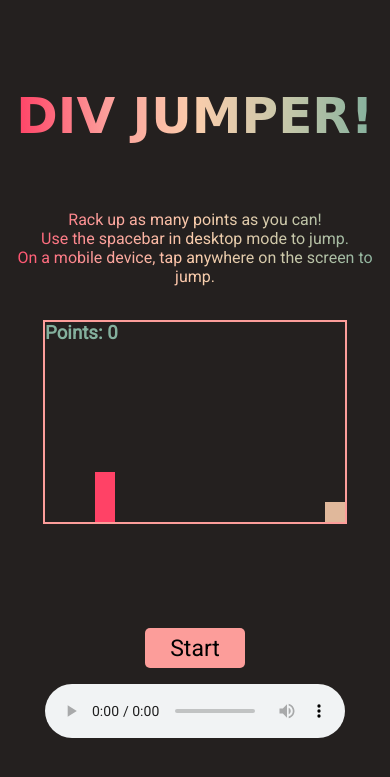
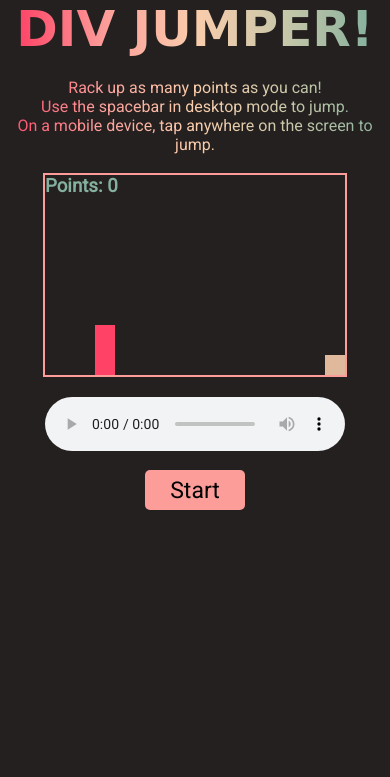
Before and after one commit to krabecb/Dinosaur-Game, a PHP site: page / in a window 390 px wide. Shown: the top 777 px of the page. Run offline with PHP 8.4, Linux system fonts and the light colour scheme; some web fonts are replaced.

Commit message:
Major refactor to correct responsive design

```diff
--- a/css/style.css
+++ b/css/style.css
@@ -5,9 +5,10 @@ body, html {
 }
 
 .container-for-a-container {
-	display:  flex;
+	/* display:  flex;
 	flex-direction: column;
-	align-items: center;
+	align-items: center; */
+	overflow: hidden;
 }
 
 .title {
@@ -16,9 +17,10 @@ body, html {
 	-webkit-text-fill-color: transparent;
 	font-family: 'Rampart One', cursive;
 	font-size: 50px;
-	margin: 0;
+	margin: 0 auto;
+	margin-bottom: 5%;
 	width: max-content;
-	transform: translate(0%, 150%);
+	/* transform: translate(0%, 150%); */
 }
 
 .description {
@@ -27,26 +29,34 @@ body, html {
 	-webkit-text-fill-color: transparent;
 	font-family: 'Roboto', sans-serif;
 	text-align: center;
-	transform: translate(0%, 200%);
-	margin:  0;
+	/* transform: translate(0%, 200%); */
+	margin: 0;
+	margin-bottom: 5%;
 }
 
 .score {
 	font-family: 'Roboto', sans-serif;
 	color: #84B09D;
-	position: fixed;
+	/* position: fixed; */
 	margin: 0;
 }
 
+.flex-container {
+	display: flex;
+	flex-direction: column;
+	align-items: center;
+}
+
 .game-container {
-	position: fixed;
-	top: 50%;
+	/* position: fixed;
+	top: 70%;
 	left: 50%;
-	transform: translate(-50%, -50%);
+	transform: translate(-50%, -50%); */
 	height: 200px;
 	width: 500px;
 	border: 2px solid #FC9D9A;
 	margin: 0;
+	margin-bottom: 5%;
 }
 
 .you-lose {
@@ -73,7 +83,7 @@ body, html {
 	width: 20px;
 	background-color: #FF4266;
 	position:  relative;
-	top: 150px;
+	top: 128px;
 	left: 50px;
 	float: right;
 	transform: translate(-480px, 0px);
@@ -84,10 +94,10 @@ body, html {
 }
 
 @keyframes jump {
-	0%{top: 150px;}
-	30%{top: 100px;}
-	70%{top: 100px;}
-	100%{top: 150px;}
+	0%{top: 125px;}
+	40%{top: 50px;}
+	40%{top: 50px;}
+	100%{top: 125px;}
 }
 
 .obstacle {
@@ -95,7 +105,7 @@ body, html {
 	width: 20px;
 	background-color: #E0B89B;
 	position: relative;
-	top: 130px;
+	top: 108px;
 	left: 480px;
 	float: left;
 	transform: translate(0px, 50px);
@@ -109,7 +119,7 @@ body, html {
 	width: 65px;
 	border: none;
 	border-radius: 5px;
-	transform: translate(0px, 325px);
+	/* transform: translate(0px, 325px); */
 }
 
 .high-score {
@@ -119,7 +129,8 @@ body, html {
 }
 
 .audio {
-	transform: translate(0px, 450px);
+	/* transform: translate(0px, 450px); */
+	margin-bottom: 5%;
 }
 
 
@@ -153,12 +164,12 @@ body, html {
 			height: 40px;
 			width: 100px;
 			font-size: 23px;
-			transform: translate(0px, 440px);
+			/* transform: translate(0px, 440px); */
 		}
 		.high-score {
 			transform: translate(0px, 440px);
 		}
 		.audio {
-	        transform: translate(0px, 550px);
+	        /* transform: translate(0px, 550px); */
         }
 }
--- a/index.html
+++ b/index.html
@@ -2,8 +2,7 @@
 <html>
 <head>
 	<meta charset="utf-8">
-	<!-- <meta name="viewport" content="width=device-width"> -->
-	<meta name="viewport" content="width=device-width, height=device-height, initial-scale=1.0, user-scalable=no, user-scalable=0"/>
+	<meta name="viewport" content="width=device-width">
 	<meta property="og:image" content="https://i.imgur.com/K9jmhvj.png" />
 	<link rel="icon" href="">
 	<link rel="preconnect" href="https://fonts.googleapis.com">
@@ -16,6 +15,7 @@
 	<div class="container-for-a-container">
 		<h4 class="title">DIV JUMPER!</h4>
 		<p class="description">Rack up as many points as you can!<br>Use the spacebar in desktop mode to jump.<br>On a mobile device, tap anywhere on the screen to jump.</p>
+		<div class="flex-container">
 			<div class="game-container">
 				<div class="player"></div>
 				<div class="obstacle"></div>
@@ -24,6 +24,7 @@
 				<source src="./assets/soundtrack.wav" type="audio/wav">
 			</audio>
 		</div>
+	</div>
 
 	<script type="text/javascript" src="js/app.js"></script>
 </body>
--- a/js/app.js
+++ b/js/app.js
@@ -1,4 +1,4 @@
-const containerForGameContainer = document.querySelector('.container-for-a-container')
+const containerForGameContainer = document.querySelector('.flex-container')
 const gameContainer = document.querySelector('.game-container')
 const player = document.querySelector('.player')
 const obstacle = document.querySelector('.obstacle')
@@ -39,11 +39,13 @@ function jump() {
 function startTimer() {
 	const checkCollision = setInterval(() => {
 		const playerTop = parseInt(window.getComputedStyle(player).getPropertyValue("top"))
+		// console.log(playerTop)
 		let obstacleLeft = parseInt(window.getComputedStyle(obstacle).getPropertyValue("left"))
+		// console.log(obstacleLeft)
 
 		obstacle.style.left = `${obstaclePos -= 2}px`
 
-		if(obstacleLeft <= 50 && obstacleLeft > 30 && playerTop >= 130) {
+		if(obstacleLeft <= 50 && obstacleLeft > 30 && playerTop >= 108) {
 			clearInterval(checkCollision)
 			gameOver = true
 
```
Lines whose indentation alone changed are shown as unchanged.
